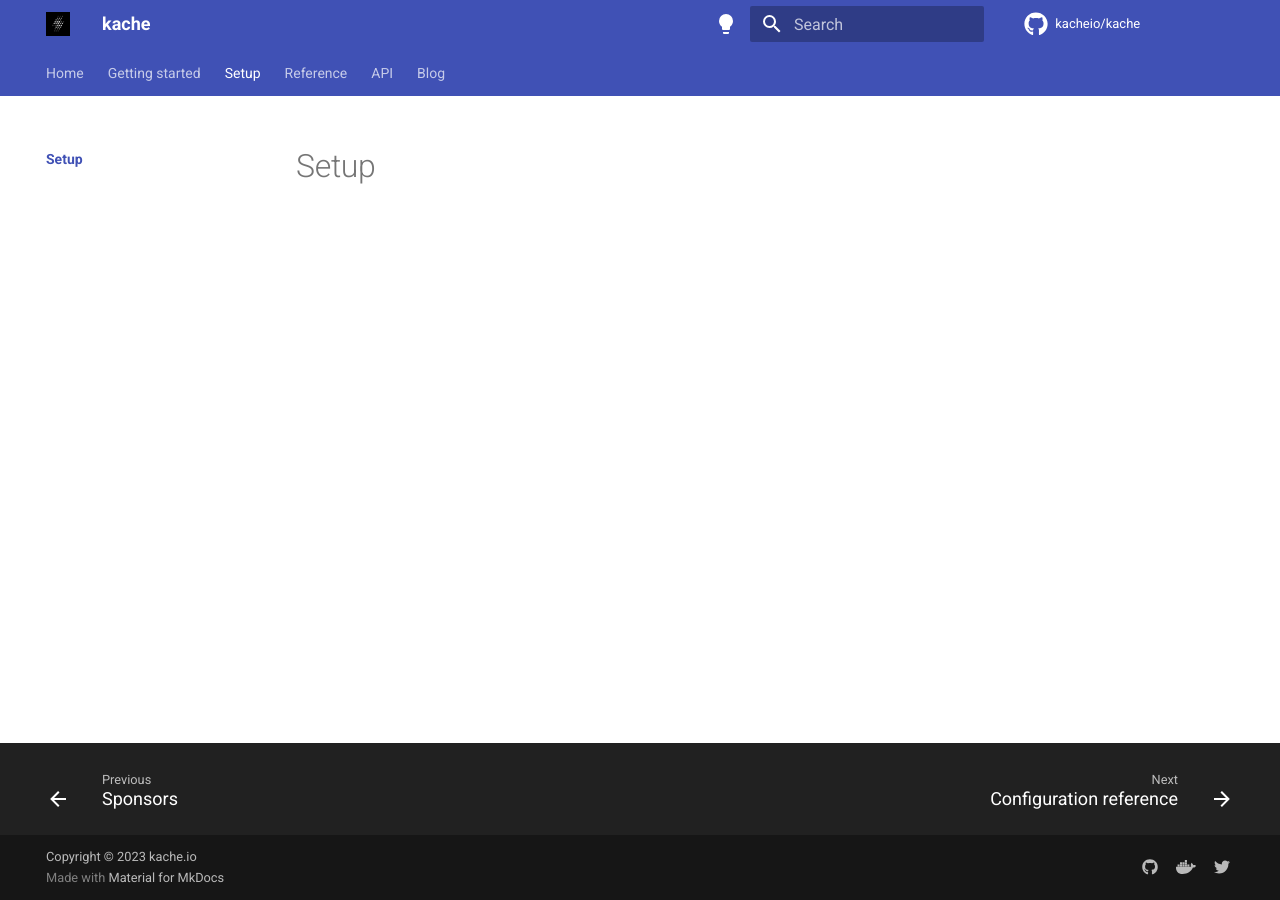
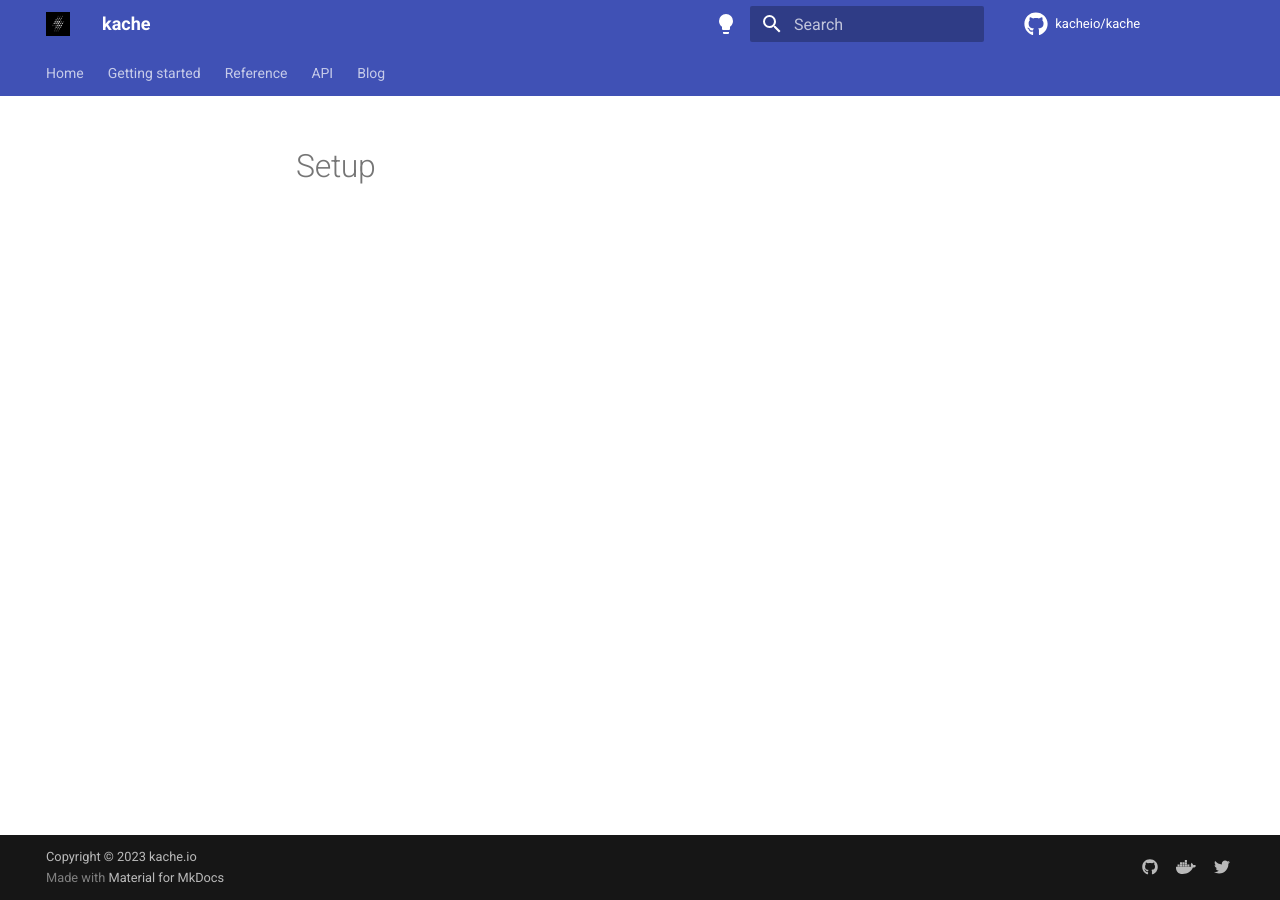
Before and after one commit to kacheio/docs, an MkDocs documentation site: the page built from docs/setup/index.md, in a window 1280 px wide. Built offline with MkDocs 1.6.1 and Material for MkDocs 9.7.7, drawn with Linux system fonts in a browser that asks for light colours; comment, search, counter and statistics services are not loaded; some of the changed lines change nothing that is shown.

Commit message:
Hide setup

```diff
--- a/mkdocs.yml
+++ b/mkdocs.yml
@@ -100,8 +100,8 @@ nav: # Page tree.
       - Support:
           - support.md
 
-  - Setup:
-      - setup/index.md
+  # - Setup:
+  #     - setup/index.md
 
   - Reference:
       - reference/index.md
```
